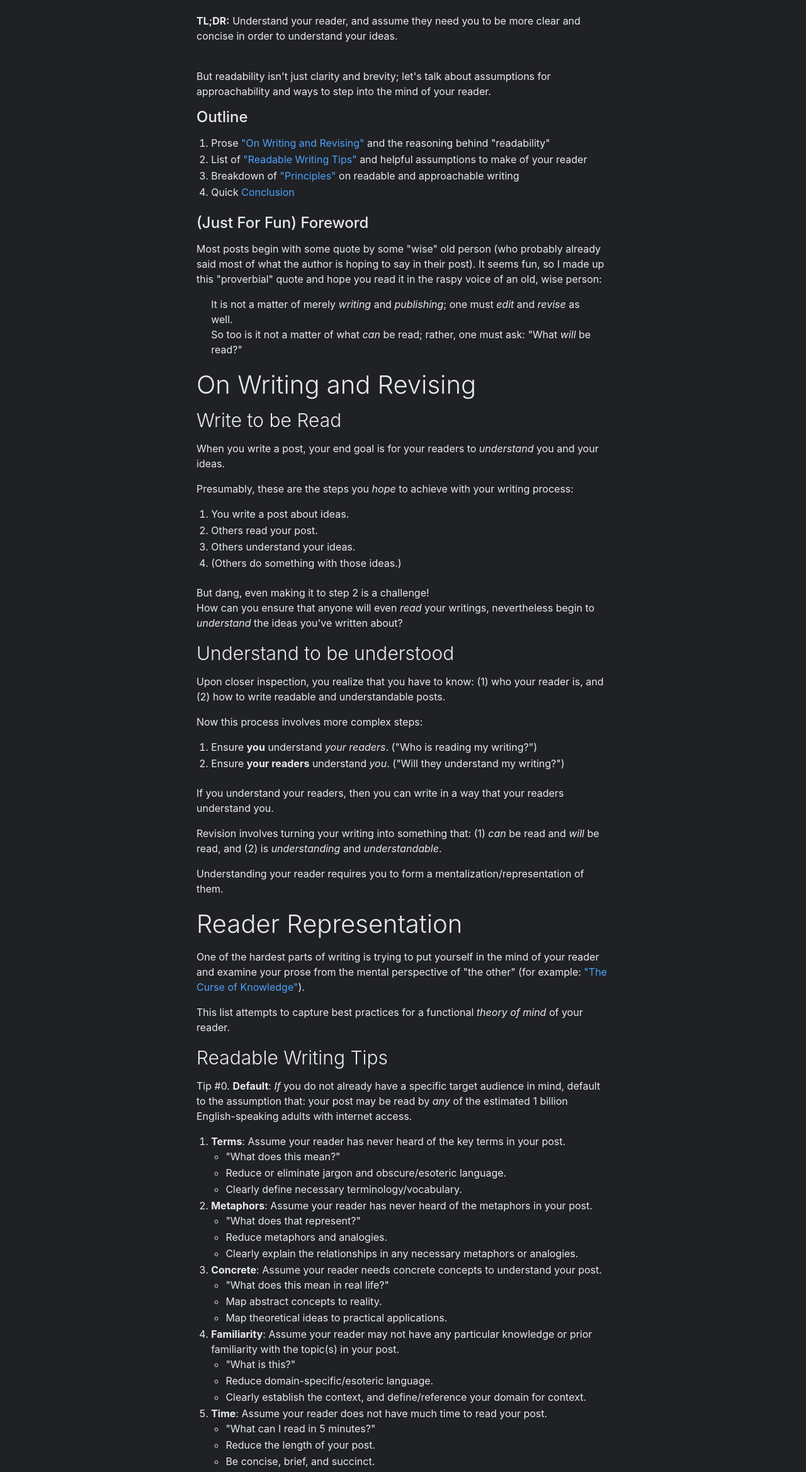
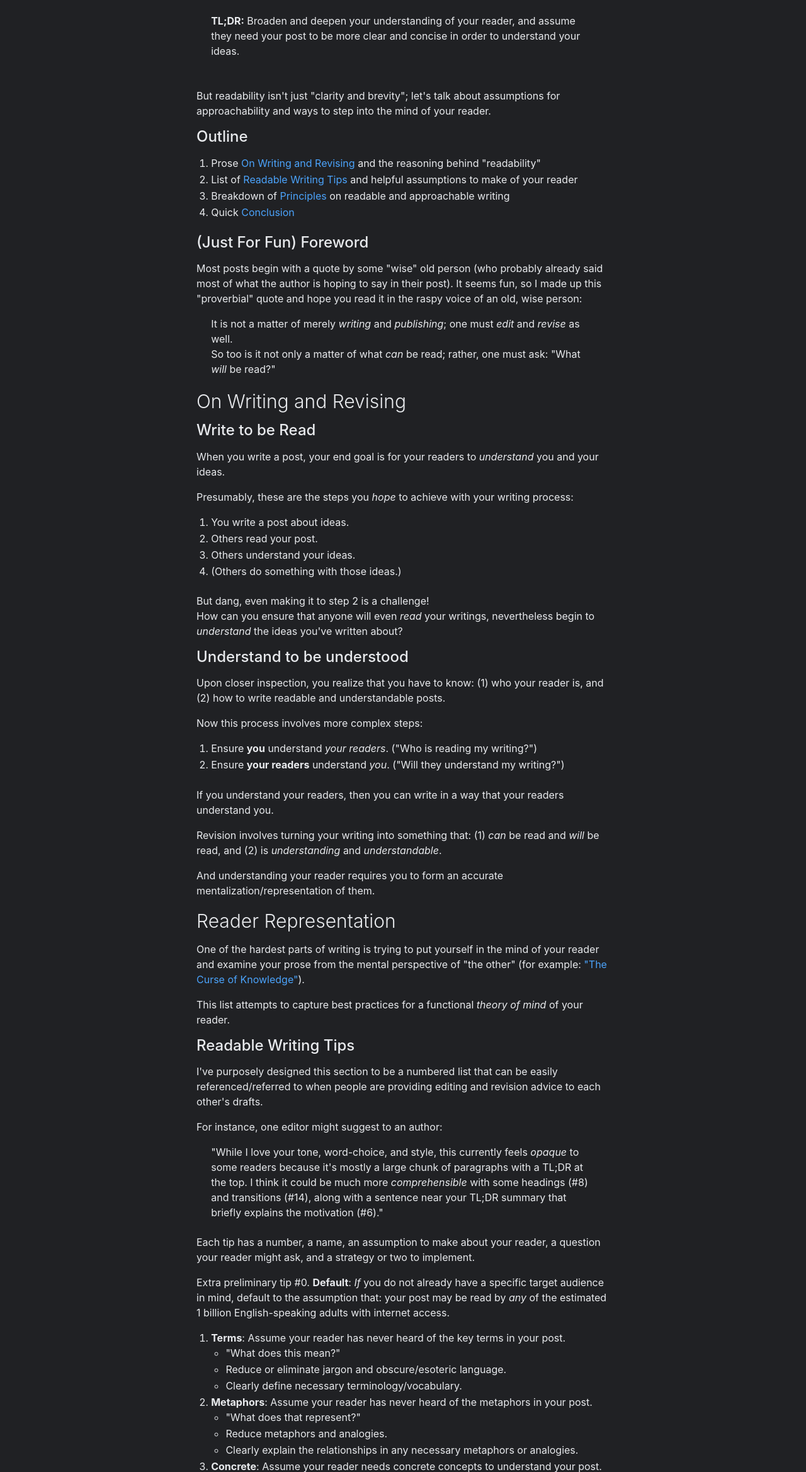
Before and after one commit to davidhartsough/writings, a Gatsby site: page /readable/ in a window 1280 px wide. Shown: the part 155-2492 px from the top of the page at 63% size. Built offline with nearby package versions, Linux system fonts and the light colour scheme; Gatsby itself is replaced by a stand-in of ours.

Commit message:
quick updates to the Readability post

```diff
--- a/src/markdown/readable.md
+++ b/src/markdown/readable.md
@@ -5,29 +5,29 @@ keywords: "writing, write, read, readable, readability, understand, understandin
 description: "An essay on how to make your writings and posts more readable and approachable."
 ---
 
-**TL;DR:** Understand your reader, and assume they need you to be more clear and concise in order to understand your ideas.
+> **TL;DR:** Broaden and deepen your understanding of your reader, and assume they need your post to be more clear and concise in order to understand your ideas.
 
 <br/>
 
-But readability isn't just clarity and brevity; let's talk about assumptions for approachability and ways to step into the mind of your reader.
+But readability isn't just "clarity and brevity"; let's talk about assumptions for approachability and ways to step into the mind of your reader.
 
 ### Outline
 
-1. Prose ["On Writing and Revising"](#on-writing-and-revising) and the reasoning behind "readability"
-2. List of ["Readable Writing Tips"](#reader-representation) and helpful assumptions to make of your reader
-3. Breakdown of ["Principles"](#principles) on readable and approachable writing
+1. Prose [On Writing and Revising](#on-writing-and-revising) and the reasoning behind "readability"
+2. List of [Readable Writing Tips](#reader-representation) and helpful assumptions to make of your reader
+3. Breakdown of [Principles](#principles) on readable and approachable writing
 4. Quick [Conclusion](#conclusion)
 
 ### (Just For Fun) Foreword
 
-Most posts begin with some quote by some "wise" old person (who probably already said most of what the author is hoping to say in their post). It seems fun, so I made up this "proverbial" quote and hope you read it in the raspy voice of an old, wise person:
+Most posts begin with a quote by some "wise" old person (who probably already said most of what the author is hoping to say in their post). It seems fun, so I made up this "proverbial" quote and hope you read it in the raspy voice of an old, wise person:
 
 > It is not a matter of merely _writing_ and _publishing_; one must _edit_ and _revise_ as well. \
-> So too is it not a matter of what _can_ be read; rather, one must ask: "What _will_ be read?"
+> So too is it not only a matter of what _can_ be read; rather, one must ask: "What _will_ be read?"
 
-# On Writing and Revising
+## On Writing and Revising
 
-## Write to be Read
+### Write to be Read
 
 When you write a post, your end goal is for your readers to _understand_ you and your ideas.
 
@@ -41,7 +41,7 @@ Presumably, these are the steps you _hope_ to achieve with your writing process:
 But dang, even making it to step 2 is a challenge! \
 How can you ensure that anyone will even _read_ your writings, nevertheless begin to _understand_ the ideas you've written about?
 
-## Understand to be understood
+### Understand to be understood
 
 Upon closer inspection, you realize that you have to know: (1) who your reader is, and (2) how to write readable and understandable posts.
 
@@ -54,17 +54,25 @@ If you understand your readers, then you can write in a way that your readers un
 
 Revision involves turning your writing into something that: (1) _can_ be read and _will_ be read, and (2) is _understanding_ and _understandable_.
 
-Understanding your reader requires you to form a mentalization/representation of them.
+And understanding your reader requires you to form an accurate mentalization/representation of them.
 
-# Reader Representation
+## Reader Representation
 
 One of the hardest parts of writing is trying to put yourself in the mind of your reader and examine your prose from the mental perspective of "the other" (for example: ["The Curse of Knowledge"](https://en.wikipedia.org/wiki/Curse_of_knowledge)).
 
 This list attempts to capture best practices for a functional _theory of mind_ of your reader.
 
-## Readable Writing Tips
+### Readable Writing Tips
 
-Tip #0. **Default**: _If_ you do not already have a specific target audience in mind, default to the assumption that: your post may be read by _any_ of the estimated 1 billion English-speaking adults with internet access.
+I've purposely designed this section to be a numbered list that can be easily referenced/referred to when people are providing editing and revision advice to each other's drafts.
+
+For instance, one editor might suggest to an author:
+
+> "While I love your tone, word-choice, and style, this currently feels _opaque_ to some readers because it's mostly a large chunk of paragraphs with a TL;DR at the top. I think it could be much more _comprehensible_ with some headings (#8) and transitions (#14), along with a sentence near your TL;DR summary that briefly explains the motivation (#6)."
+
+Each tip has a number, a name, an assumption to make about your reader, a question your reader might ask, and a strategy or two to implement.
+
+Extra preliminary tip #0. **Default**: _If_ you do not already have a specific target audience in mind, default to the assumption that: your post may be read by _any_ of the estimated 1 billion English-speaking adults with internet access.
 
 1. **Terms**: Assume your reader has never heard of the key terms in your post.
    - "What does this mean?"
@@ -145,7 +153,19 @@ Tip #0. **Default**: _If_ you do not already have a specific target audience in
       - How did your friend feel while listening?
       - Did your friend understand your ideas?
 
-# Principles
+### Best Advice
+
+> "Whoa, 20 tips! That's too many; just gimme the good stuff."
+
+Ok, fine; 20 is a big number. Here's the best advice I can offer in 3 steps:
+
+1. While you're writing, think of 3-5 diverse people as your audience (e.g. someone old, someone young, someone from another country, someone from a different socioeconomic background, someone from a different culture, etc). Make sure they are real people that you know well enough to imagine their responses. Picture them reading and reacting to your post, sentence by sentence. (Revise as you go.)
+2. Once you've finished your first draft, imagine watching 2 of your favorite authors read your post and react to it. Imagine sending an email to the most esteemed writer you know and asking them for feedback. Predict their reply. (Go back and rewrite again.)
+3. Finally, once you've gone through a few drafts and feel like you've got it, ask at least 2 diverse people to read it and give you feedback. (Make your final revisions.)
+
+## Principles
+
+Underlying each of these tips are fundamental ideals on what "good" writing is, based on core concepts of _readability_ and _approachability_.
 
 **Readable** writing is:
 
@@ -177,7 +197,7 @@ Tip #0. **Default**: _If_ you do not already have a specific target audience in
   - Considerate
   - Understanding
 
-# Conclusion
+## Conclusion
 
 > "It's all about empathy, baby!" — the less "proverbial" young person<sup>1</sup>
 
@@ -194,4 +214,4 @@ I believe that "writing _for_ the reader" is the most **caring** thing an author
 
 ### Footnote
 
-<p style="font-size: 0.875rem">1: P.S. From the anxious author: I'm still learning all of this <em>now</em>, so my writings from before (October 2022) are <em>not</em> good examples of readable posts. I don't always exemplify this skill yet, so please don't call me a hypocrite until at least a few posts/months later.</p>
+<p style="font-size: 0.875rem">1: P.S. From the author: I'm still learning all of this <em>now</em>, so my writings from before (October 2022) are <em>not</em> good examples of readable posts. I don't always exemplify this skill yet, so please don't call me a hypocrite until at least a few posts/months later.</p>
```
